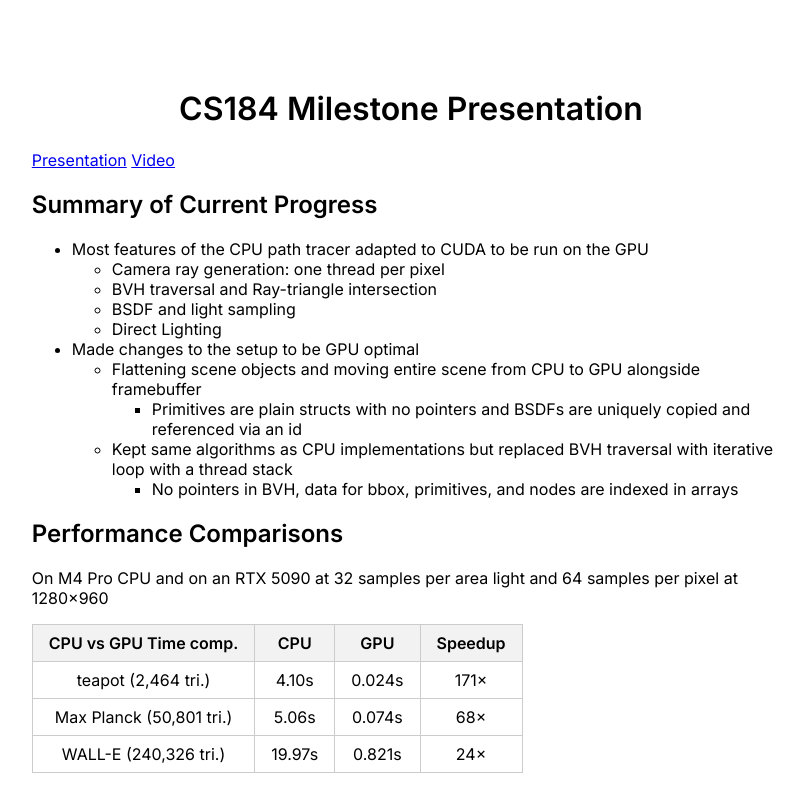
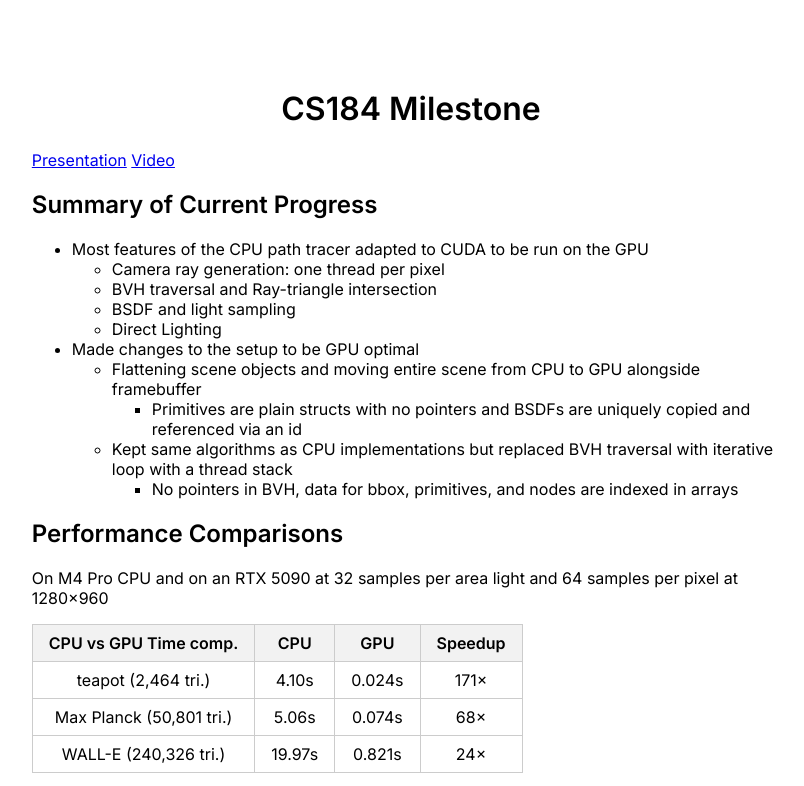
Before and after one commit to YesRealPerson/pathtracing, a plain HTML site: page docs/milestone.html in a window 1280 px wide. Shown: the top 786 px of the page, without its empty margins (229-1033 px from the left). Drawn offline with Linux system fonts and the light colour scheme.

Commit message:
awesomesauce

```diff
--- a/docs/milestone.html
+++ b/docs/milestone.html
@@ -45,7 +45,7 @@
 
 <body>
     <div class="container">
-        <h1>CS184 Milestone Presentation</h1>
+        <h1>CS184 Milestone</h1>
         <p>
             <a href="https://docs.google.com/presentation/d/1znhgAeR9blm17HKnt3ysYg8mr4HjHNYgKd8nJV6DgD4/edit?usp=sharing">Presentation</a>
             <a href="https://drive.google.com/file/d/1vWrLRGMTAPMbvcqlGwq3TGq7jKR-8hyY/view">Video</a>
```
